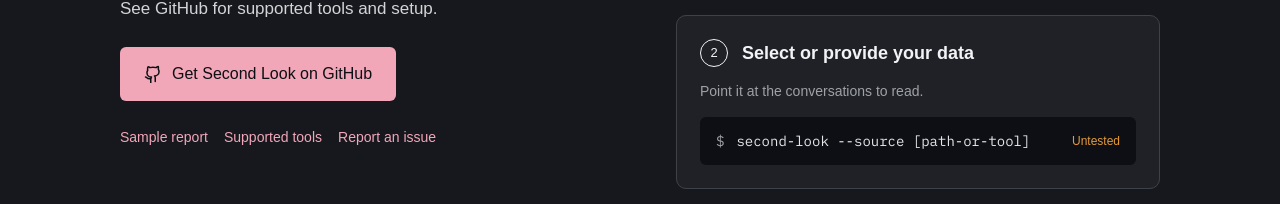
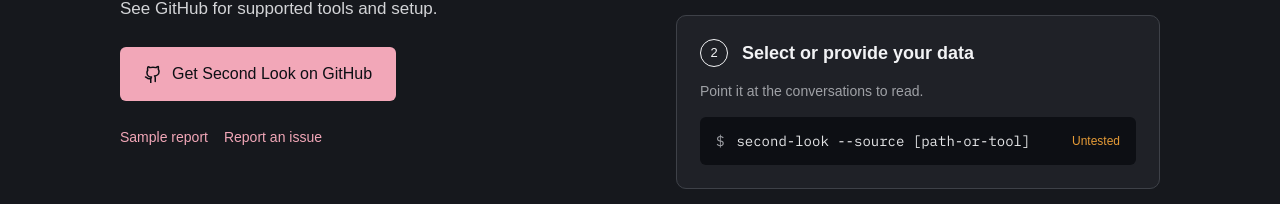
Before and after one commit to txz8096/second-look, a Next.js app: page / in a window 1280 px wide. Shown: the part 6839-7043 px from the top of the page. Built offline with nearby package versions, Linux system fonts and the light colour scheme; a web font is replaced by a local one.

Commit message:
Remove Supported tools link from install section
Co-Authored-By: Claude Opus 5.5 <noreply@anthropic.com>

```diff
--- a/src/components/Install.tsx
+++ b/src/components/Install.tsx
@@ -22,7 +22,6 @@ const steps = [
 
 const secondaryLinks = [
   { label: "Sample report", href: "#sample-report" },
-  { label: "Supported tools", href: links.supportedTools },
   { label: "Report an issue", href: links.issues },
 ];
 
--- a/src/lib/site.ts
+++ b/src/lib/site.ts
@@ -3,5 +3,4 @@ export const GITHUB_URL = "https://github.com/txz8096/second-look";
 export const links = {
   github: GITHUB_URL,
   issues: `${GITHUB_URL}/issues`,
-  supportedTools: `${GITHUB_URL}#readme`,
 };
```
